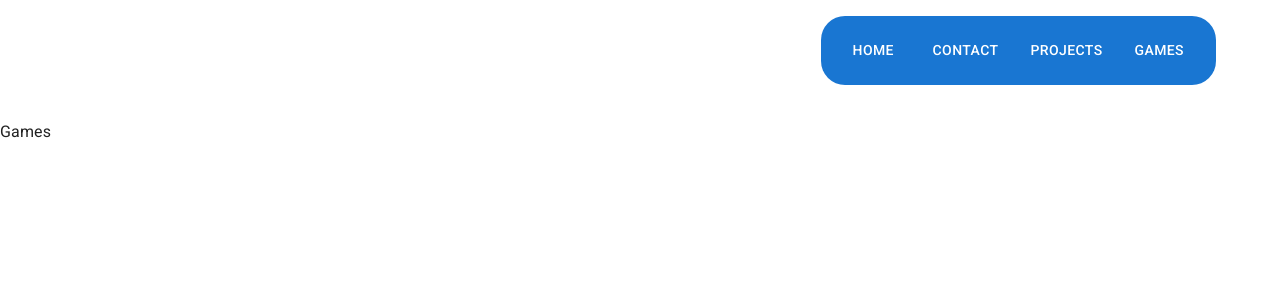
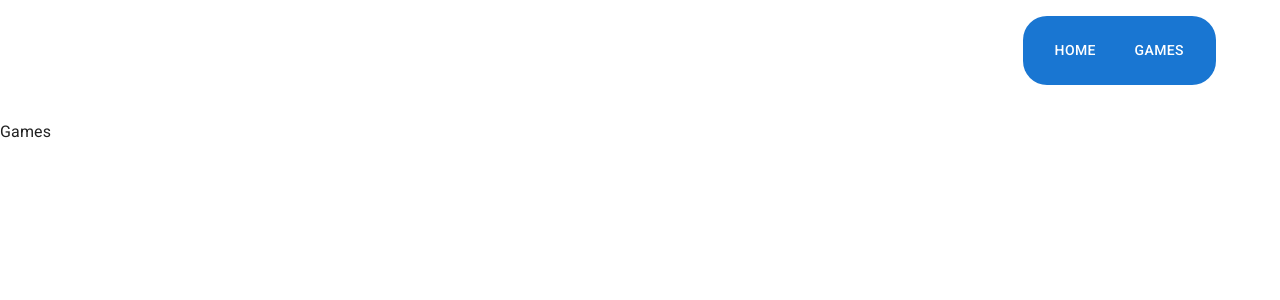
Before and after one commit to kindeep/kindeep.github.io, a React (Create React App) app: page /games in a window 1280 px wide. Shown: the top 300 px of the page. Built offline with nearby package versions, Linux system fonts and the light colour scheme.

Commit message:
mvp first

```diff
--- a/src/App.tsx
+++ b/src/App.tsx
@@ -88,7 +88,7 @@ function Navbar() {
                 >
                   Home
                 </Button>
-                <Button
+                {/* <Button
                   sx={{ mx: 1, color: "primary.contrastText" }}
                   component={RouterLink}
                   to="/contact"
@@ -101,7 +101,7 @@ function Navbar() {
                   to="/projects"
                 >
                   Projects
-                </Button>
+                </Button> */}
                 <Button
                   sx={{ mx: 1, color: "primary.contrastText" }}
                   component={RouterLink}
@@ -130,16 +130,17 @@ function Footer() {
   );
 }
 
+// TODO: Add homepage and projects page
 export default function App() {
   return (
     <>
       <Navbar />
       <Box sx={{ height: 120 }}></Box>
       <Routes>
-        <Route path="/" element={<Home />} />
-        <Route path="contact" element={<Contact />} />
+        <Route path="/" element={<Projects />} />
+        {/* <Route path="contact" element={<Contact />} /> */}
         <Route path="games" element={<>Games</>} />
-        <Route path="projects" element={<Projects />} />
+        {/* <Route path="projects" element={<Projects />} /> */}
       </Routes>
       <Footer />
     </>
```
